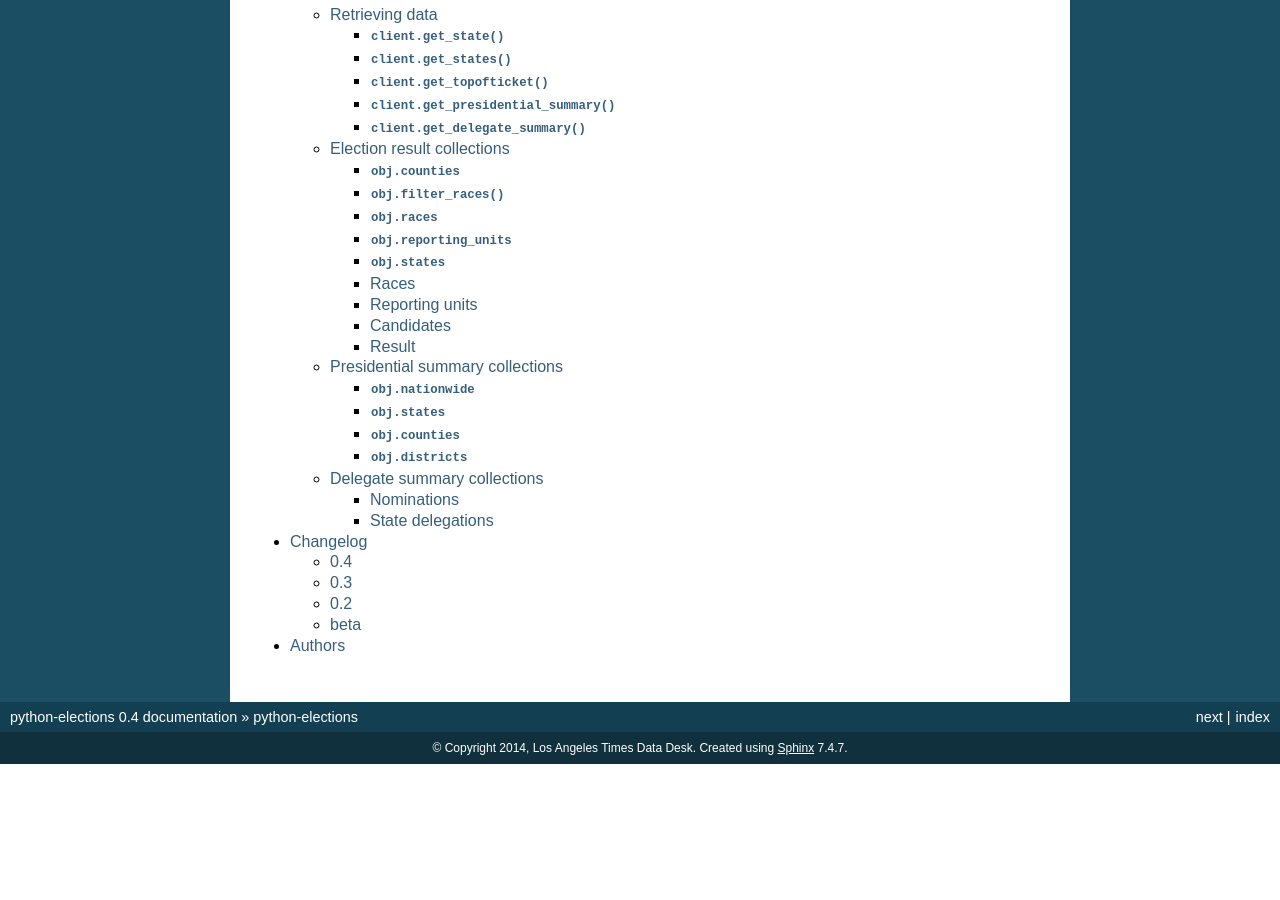
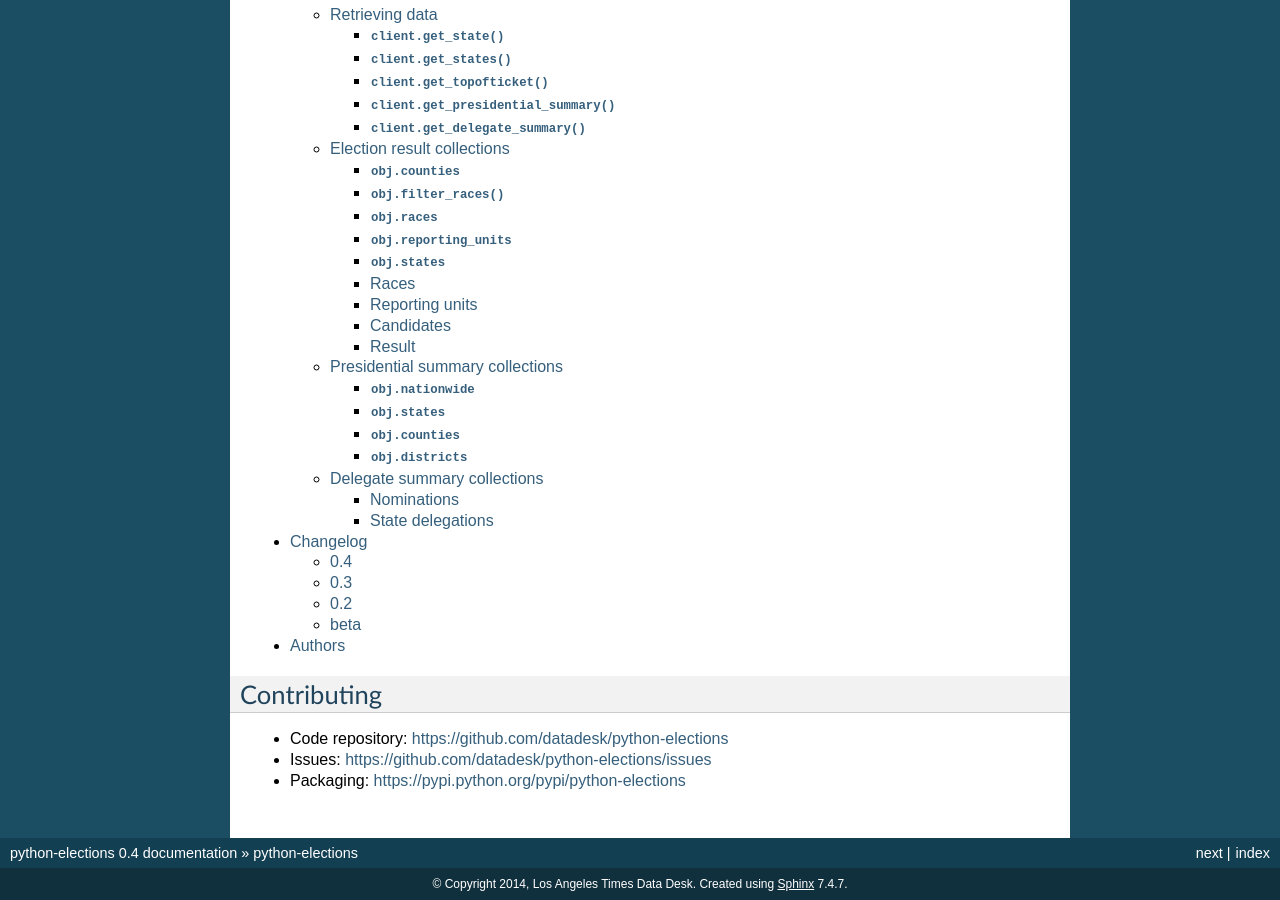
Before and after one commit to datadesk/python-elections, a Sphinx documentation site: the page built from docs/index.rst, in a window 1280 px wide and 900 px high, scrolled down 733 px. Built offline with Sphinx 7.4.7, drawn with Linux system fonts in a browser that asks for light colours; before the commit the page ends 1497 px from its top, so only the background shows below that; some of the changed text lies outside the part shown.

Commit message:
More dox

```diff
--- a/docs/index.rst
+++ b/docs/index.rst
@@ -2,7 +2,7 @@
 python-elections
 ================
 
-A Python wrapper for the Associated Press' U.S. election data service
+A Python wrapper for the Associated Press's U.S. election data service
 
 Features
 ========
@@ -36,3 +36,10 @@ Documentation
    theapclient
    changelog
    authors
+
+Contributing
+============
+
+* Code repository: `https://github.com/datadesk/python-elections <https://github.com/datadesk/python-elections>`_
+* Issues: `https://github.com/datadesk/python-elections/issues <https://github.com/datadesk/python-elections/issues>`_
+* Packaging: `https://pypi.python.org/pypi/python-elections <https://pypi.python.org/pypi/python-elections>`_
```
Also changed, not shown: 7 other files.
